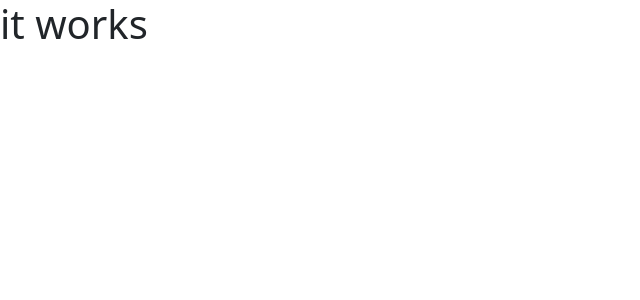
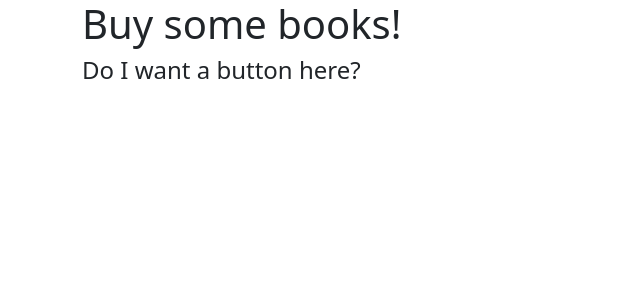
Before and after one commit to hollyford/constant-reader, a Django app: page / in a window 1280 px wide. Shown: the top 300 px of the page, without its empty margins (0-640 px from the left). Run offline with Django 3.2, Linux system fonts and the light colour scheme; some libraries are stand-ins or nearby versions.

Commit message:
added home page content

```diff
--- a/home/templates/home/index.html
+++ b/home/templates/home/index.html
@@ -1,6 +1,23 @@
 {% extends "base.html" %}
 {% load static %}
 
+{% block page_header %}
+    <div class="container header-container">
+        <div class="row">
+            <div class="col"></div>
+        </div>
+    </div>
+{% endblock %}
+
 {% block content %}
-    <h1 class="">it works</h1>
+    <div class="container h-100">
+        <div class="row h-100">
+            <div class="col my-auto">
+                <h1>Buy some books!</h1>
+                <div>
+                    <h4>Do I want a button here?</h4>
+                </div>
+            </div>
+        </div>
+    </div>
 {% endblock %}
--- a/requirements.txt
+++ b/requirements.txt
@@ -1,7 +1,9 @@
 asgiref==3.3.1
+dj-database-url==0.5.0
 Django==3.1.7
 django-allauth==0.44.0
 oauthlib==3.1.0
+psycopg2-binary==2.8.6
 PyJWT==2.0.1
 python3-openid==3.2.0
 pytz==2021.1
```
Also changed, not shown: constant_reader/settings.py (+9 -4 lines).
